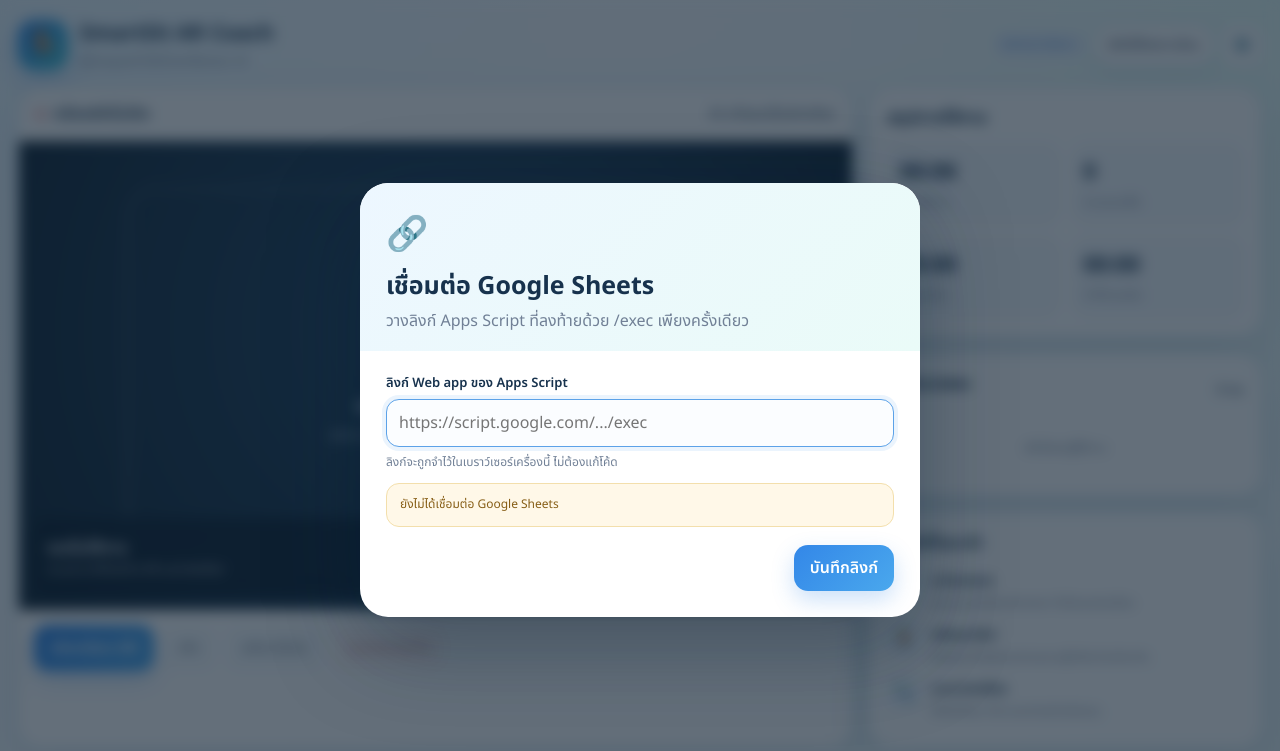
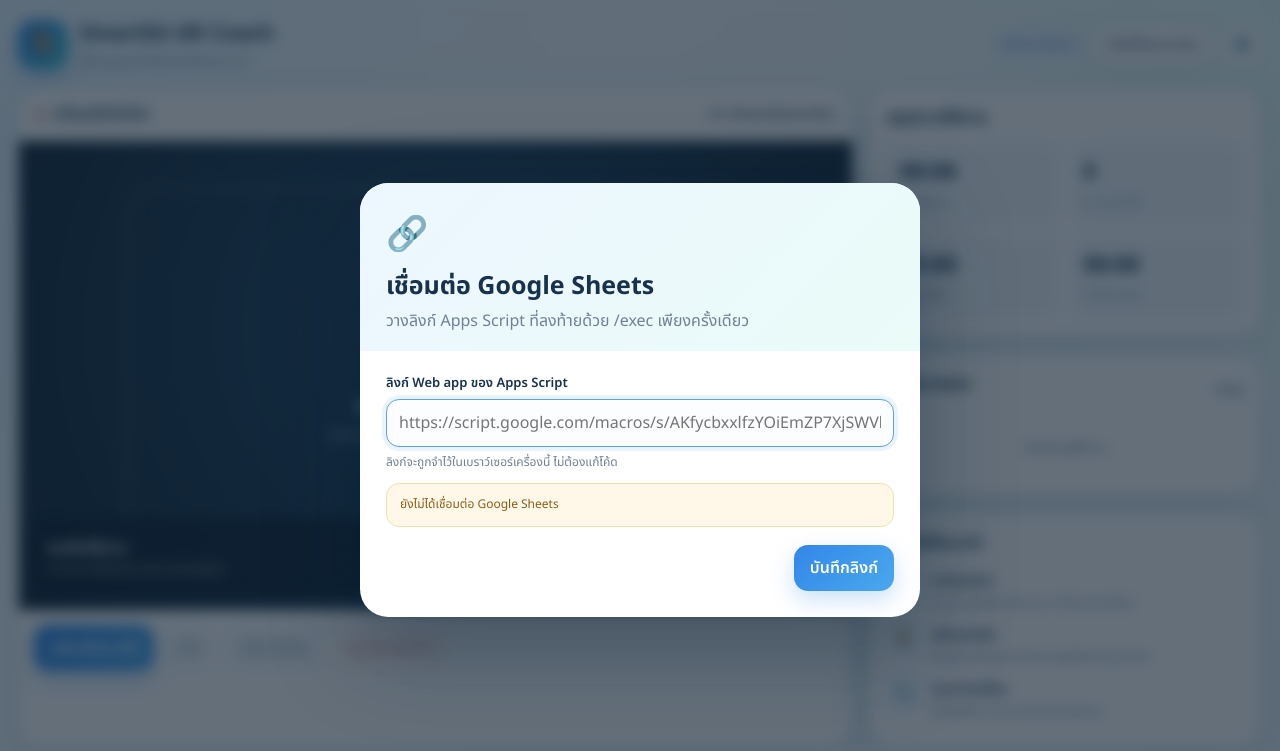
Before and after one commit to konwarata-beep/smartsit-ar-coach, a plain HTML site: page index.html in a window 1280 px wide. Drawn offline with Linux system fonts and the light colour scheme.

Commit message:
Update index.html

```diff
--- a/index.html
+++ b/index.html
@@ -455,7 +455,7 @@
       <div class="form">
         <div class="field">
           <label>ลิงก์ Web app ของ Apps Script</label>
-          <input id="endpointInput" inputmode="url" placeholder="https://script.google.com/.../exec">
+          <input id="endpointInput" inputmode="url" placeholder="https://script.google.com/macros/s/AKfycbxxlfzYOiEmZP7XjSWVhxNH40D4LwbqTf5PnON0rFJon_2UeXOKLyz_6BHook7TnIV7rg/exec">
           <div class="hint">ลิงก์จะถูกจำไว้ในเบราว์เซอร์เครื่องนี้ ไม่ต้องแก้โค้ด</div>
         </div>
         <div id="endpointNotice" class="notice" style="margin-top:12px">ยังไม่ได้เชื่อมต่อ Google Sheets</div>
```
